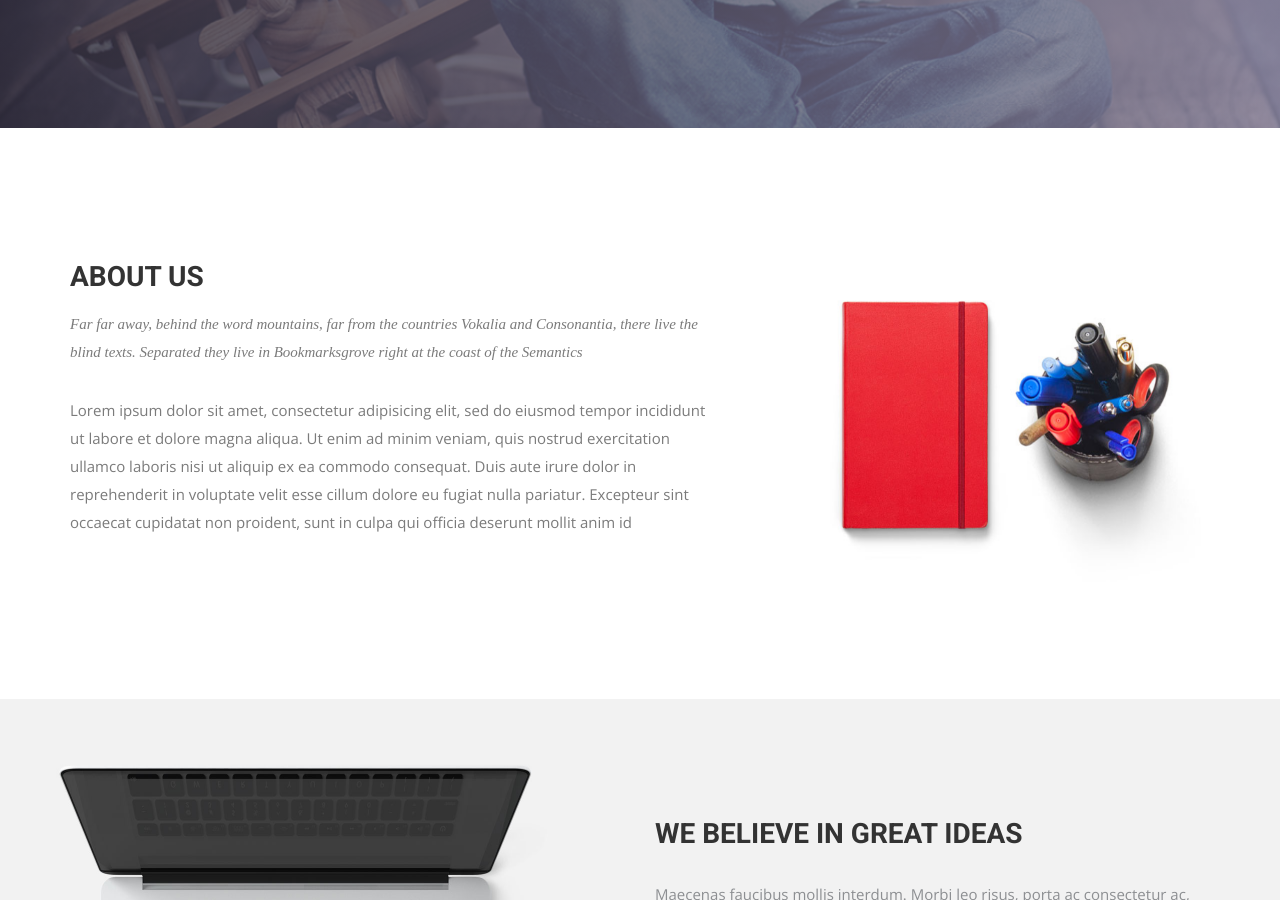
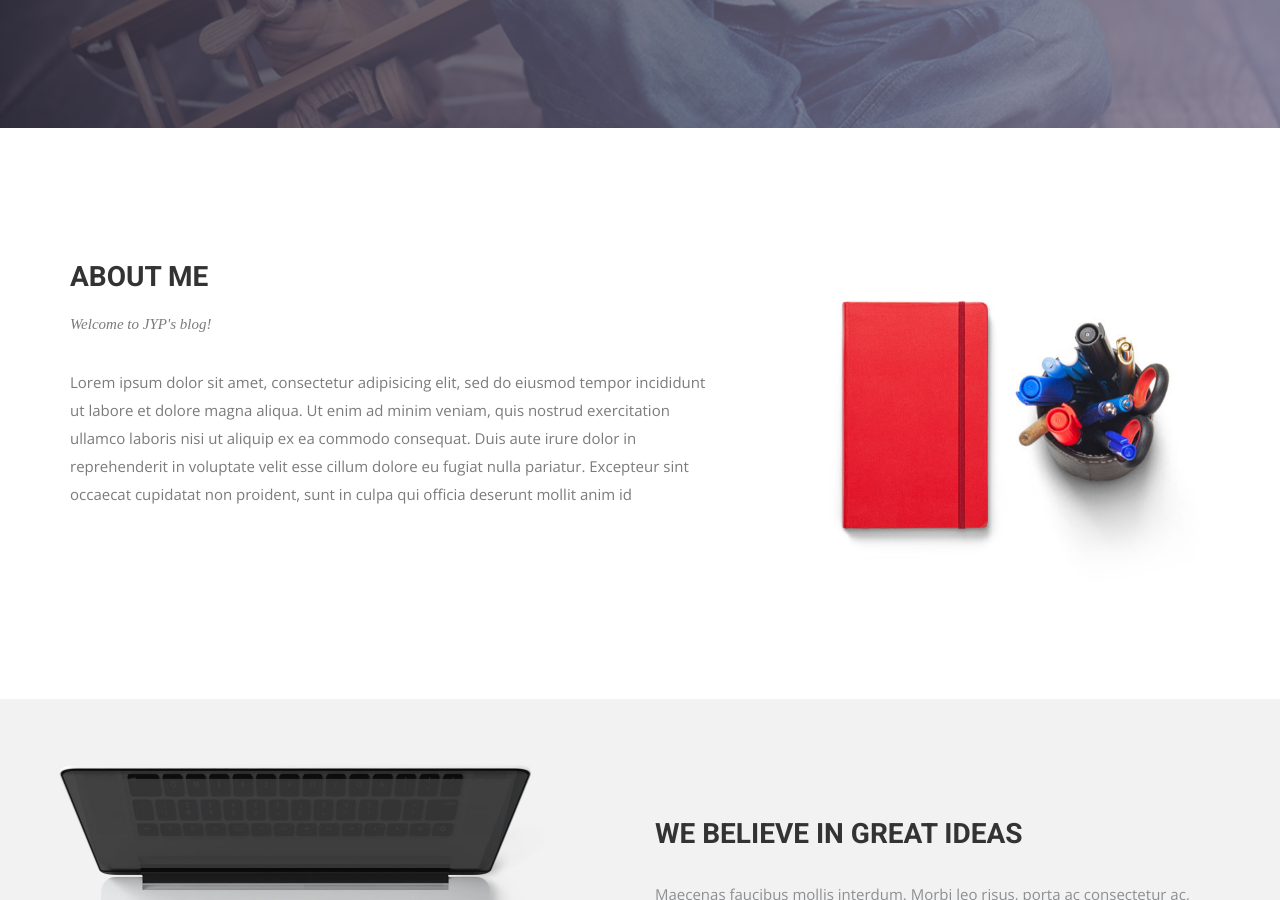
Before and after one commit to jyspark46/jyspark46.github.io, a Jekyll site: the page built from index.html, in a window 1280 px wide and 900 px high, scrolled down 727 px. Built offline with Jekyll 4.4.1, drawn with Linux system fonts in a browser that asks for light colours; nearby versions of some CDN libraries; some web fonts are replaced.

Commit message:
third commit

```diff
--- a/index.html
+++ b/index.html
@@ -24,8 +24,8 @@ permalink: /
       <div class="col-md-7 col-sm-12">
         <div class="block">
           <div class="section-title">
-            <h2>About Us</h2>
-            <p>Far far away, behind the word mountains, far from the countries Vokalia and Consonantia, there live the blind texts. Separated they live in Bookmarksgrove right at the coast of the Semantics</p>
+            <h2>About Me</h2>
+            <p>Welcome to JYP's blog!</p>
           </div>
           <p>Lorem ipsum dolor sit amet, consectetur adipisicing elit, sed do eiusmod tempor incididunt ut labore et dolore magna aliqua. Ut enim ad minim veniam, quis nostrud exercitation ullamco laboris nisi ut aliquip ex ea commodo consequat. Duis aute irure dolor in reprehenderit in voluptate velit esse cillum dolore eu fugiat nulla pariatur. Excepteur sint occaecat cupidatat non proident, sunt in culpa qui officia deserunt mollit anim id </p>
         </div>
```
Also changed, not shown: other parts of index.html (+1 -1 lines).
